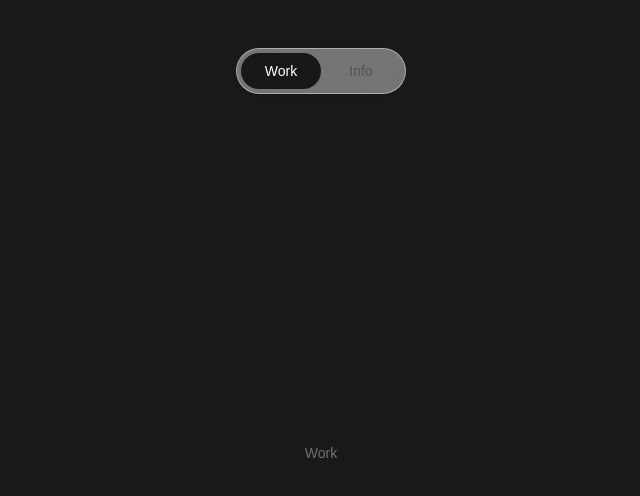
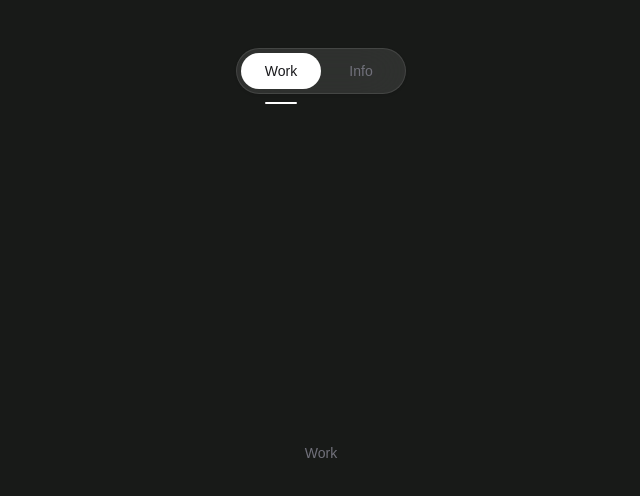
Before and after one commit to Jetrossgalinato/axle-official, a Next.js app: page / in a window 1280 px wide. Shown: the top 496 px of the page, without its empty margins (319-959 px from the left). Built offline with nearby package versions, Linux system fonts and the light colour scheme.

Commit message:
Refactor NavPill component to enhance functionality and layout. Introduced useLayoutEffect for dynamic indicator positioning and improved styling for better user experience.

```diff
--- a/app/components/NavPill.tsx
+++ b/app/components/NavPill.tsx
@@ -1,6 +1,6 @@
 "use client";
 
-import { useState } from "react";
+import { useLayoutEffect, useRef, useState } from "react";
 
 type NavOption = "work" | "info";
 
@@ -12,20 +12,41 @@ const OPTIONS: { id: NavOption; label: string }[] = [
 export default function NavPill() {
   const [active, setActive] = useState<NavOption>("work");
   const activeIndex = OPTIONS.findIndex((option) => option.id === active);
+  const wrapRef = useRef<HTMLDivElement>(null);
+  const labelRefs = useRef<Record<NavOption, HTMLSpanElement | null>>({
+    work: null,
+    info: null,
+  });
+  const [indicator, setIndicator] = useState({ left: 0, width: 0 });
+
+  useLayoutEffect(() => {
+    const wrap = wrapRef.current;
+    const label = labelRefs.current[active];
+    if (!wrap || !label) return;
+
+    const wrapRect = wrap.getBoundingClientRect();
+    const labelRect = label.getBoundingClientRect();
+
+    setIndicator({
+      left: labelRect.left - wrapRect.left,
+      width: labelRect.width,
+    });
+  }, [active]);
 
   return (
     <nav
       aria-label="Primary"
       className="sticky top-0 z-50 flex justify-center px-4 pt-12 pb-3"
     >
+      <div ref={wrapRef} className="relative inline-flex flex-col items-stretch">
         <div
           role="tablist"
           aria-label="Sections"
-        className="relative grid grid-cols-2 rounded-full border border-white/40 bg-white/40 p-1 shadow-sm backdrop-blur-xl dark:border-white/10 dark:bg-white/10"
+          className="relative grid grid-cols-2 rounded-full border border-white/10 bg-white/10 p-1 shadow-sm backdrop-blur-xl"
         >
           <span
             aria-hidden
-          className="pointer-events-none absolute top-1 bottom-1 left-1 w-[calc(50%-4px)] rounded-full bg-zinc-900 transition-transform duration-300 ease-out dark:bg-zinc-100"
+            className="pointer-events-none absolute top-1 bottom-1 left-1 w-[calc(50%-4px)] rounded-full bg-white transition-transform duration-300 ease-out"
             style={{ transform: `translateX(${activeIndex * 100}%)` }}
           />
 
@@ -39,17 +60,30 @@ export default function NavPill() {
                 role="tab"
                 aria-selected={isActive}
                 onClick={() => setActive(option.id)}
-              className={`relative z-10 min-w-20 rounded-full px-5 py-2 text-sm font-medium transition-colors duration-300 ease-out cursor-pointer ${
+                className={`relative z-10 flex min-w-20 cursor-pointer items-center justify-center rounded-full px-5 py-2 text-sm font-medium transition-colors duration-300 ease-out ${
                   isActive
-                  ? "text-white dark:text-zinc-900"
-                  : "text-zinc-600 hover:text-zinc-900 dark:text-zinc-400 dark:hover:text-zinc-100"
+                    ? "text-zinc-900"
+                    : "text-zinc-500 hover:text-zinc-300"
                 }`}
               >
+                <span
+                  ref={(node) => {
+                    labelRefs.current[option.id] = node;
+                  }}
+                >
                   {option.label}
+                </span>
               </button>
             );
           })}
         </div>
+
+        <span
+          aria-hidden
+          className="pointer-events-none absolute top-full mt-2 h-[2px] rounded-full bg-white transition-[left,width] duration-300 ease-out"
+          style={{ left: indicator.left, width: indicator.width }}
+        />
+      </div>
     </nav>
   );
 }
```
Lines whose indentation alone changed are shown as unchanged.
